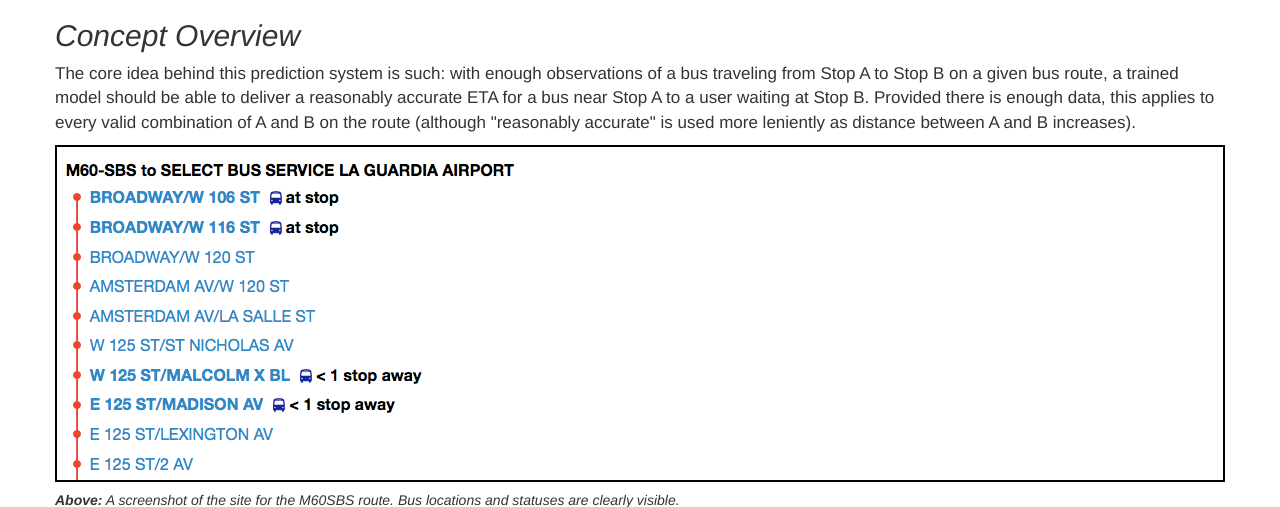
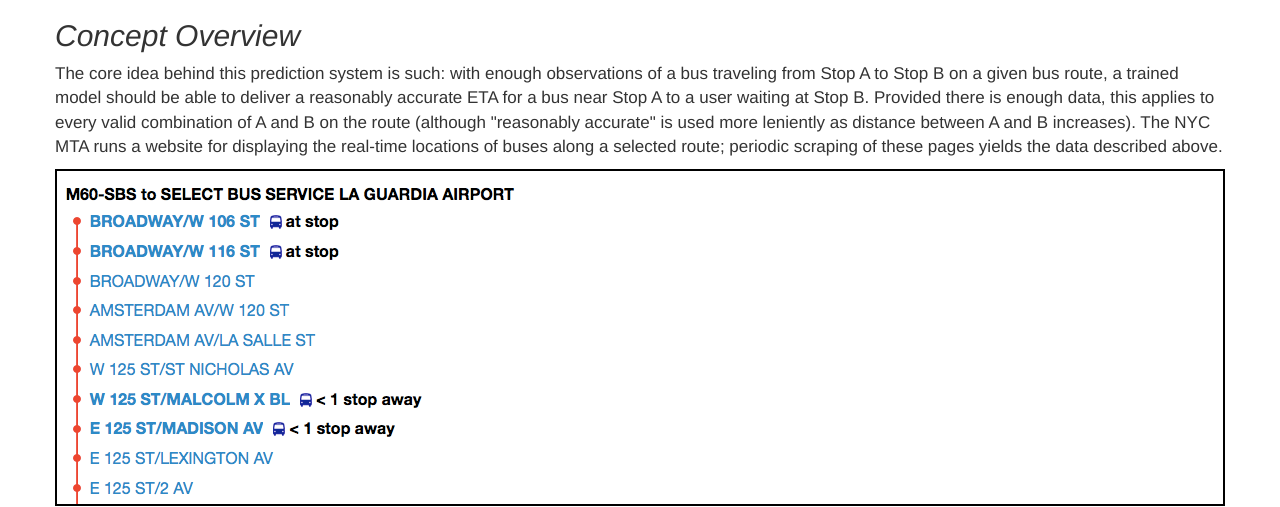
Before and after one commit to danmunson/mta-bus-eta, a Flask app: page /about in a window 1280 px wide. Shown: the part 51-558 px from the top of the page. Run offline with Flask 2, Linux system fonts and the light colour scheme; parts of the project's set-up code (start-up, migrations or seed data) failed here and were passed over; some libraries are stand-ins or nearby versions.

Commit message:
aesthetics and descriptions

```diff
--- a/templates/about.html
+++ b/templates/about.html
@@ -63,7 +63,8 @@
           from Stop A to Stop B on a given bus route, a trained model should be able to deliver a reasonably
           accurate ETA for a bus near Stop A to a user waiting at Stop B. Provided there is enough data, this
           applies to every valid combination of A and B on the route (although "reasonably accurate" is used
-          more leniently as distance between A and B increases).
+          more leniently as distance between A and B increases). The NYC MTA runs a website for displaying the real-time locations
+          of buses along a selected route; periodic scraping of these pages yields the data described above.
         </p>
         <div style="margin-bottom:8px; border:2px solid black;"><img src="{{ url_for('static', filename='m60_screenshot.png')}}"/></div>
         <p><i><b>Above:</b> A screenshot of the site for the M60SBS route. Bus locations and statuses are clearly visible.</i></p>
--- a/templates/index.html
+++ b/templates/index.html
@@ -58,7 +58,9 @@
     <div class="container">
       <!-- Example row of columns -->
       <div class='row'>
-        <p style="font-size:22px">Welcome! This website generates ETAs for specific MTA bus routes using publicly available, real-time location data. These ETAs are generated using only historical data and are blind to the MTA’s own estimates, making them suitable for use as a “second opinion.” Click <a href='/about'>here</a> for more details about the project.</p>
+        <p style="font-size:22px">Welcome! This website generates ETAs for specific NYC MTA bus routes using publicly available,
+          real-time location data. These ETAs are generated using only historical data and are blind to the MTA’s own estimates,
+          making them suitable for use as a “second opinion.” Click <a href='/about'>here</a> for more details about the project.</p>
       </div>
       <br>
       <div class='row'>
```
